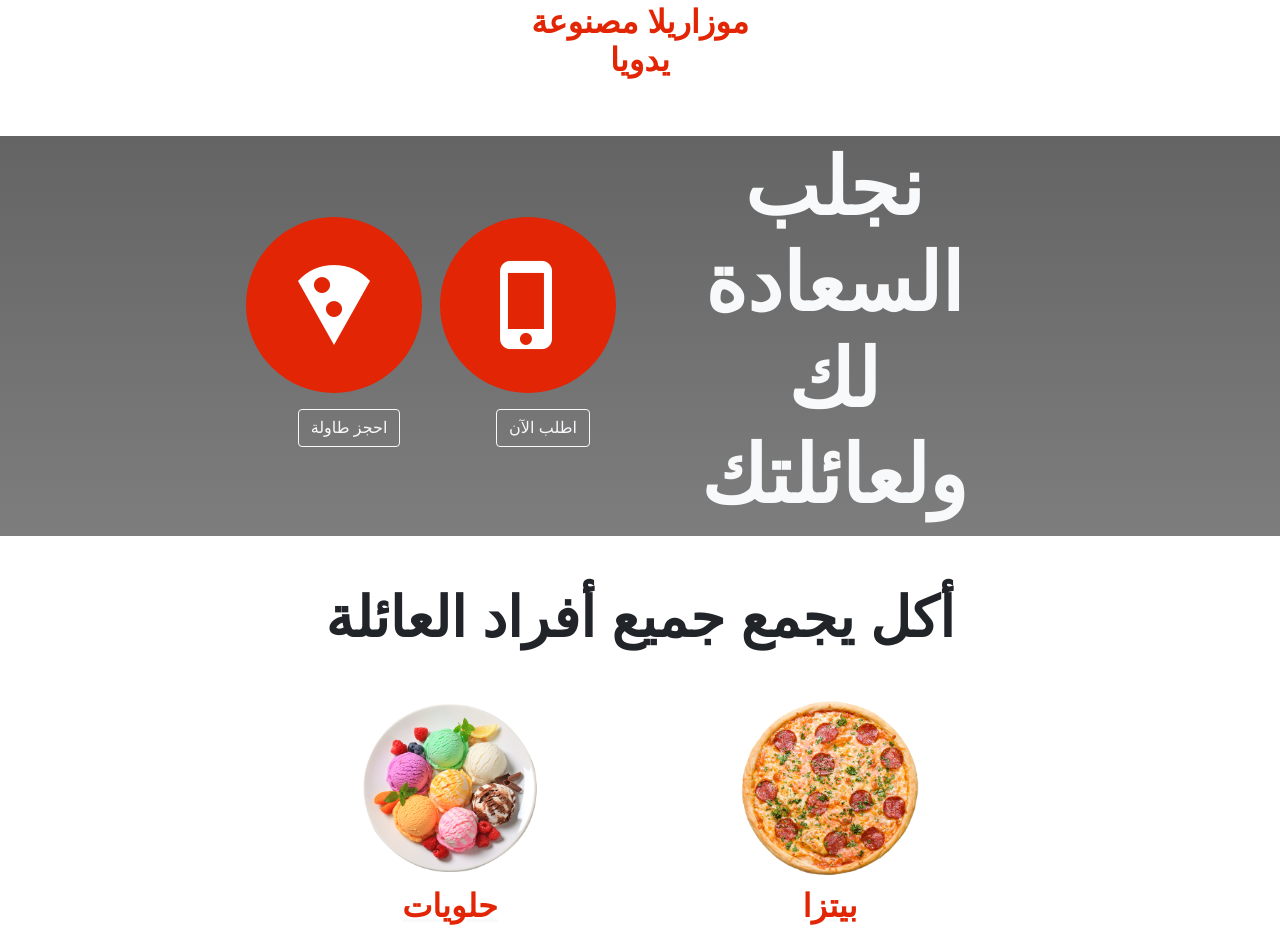
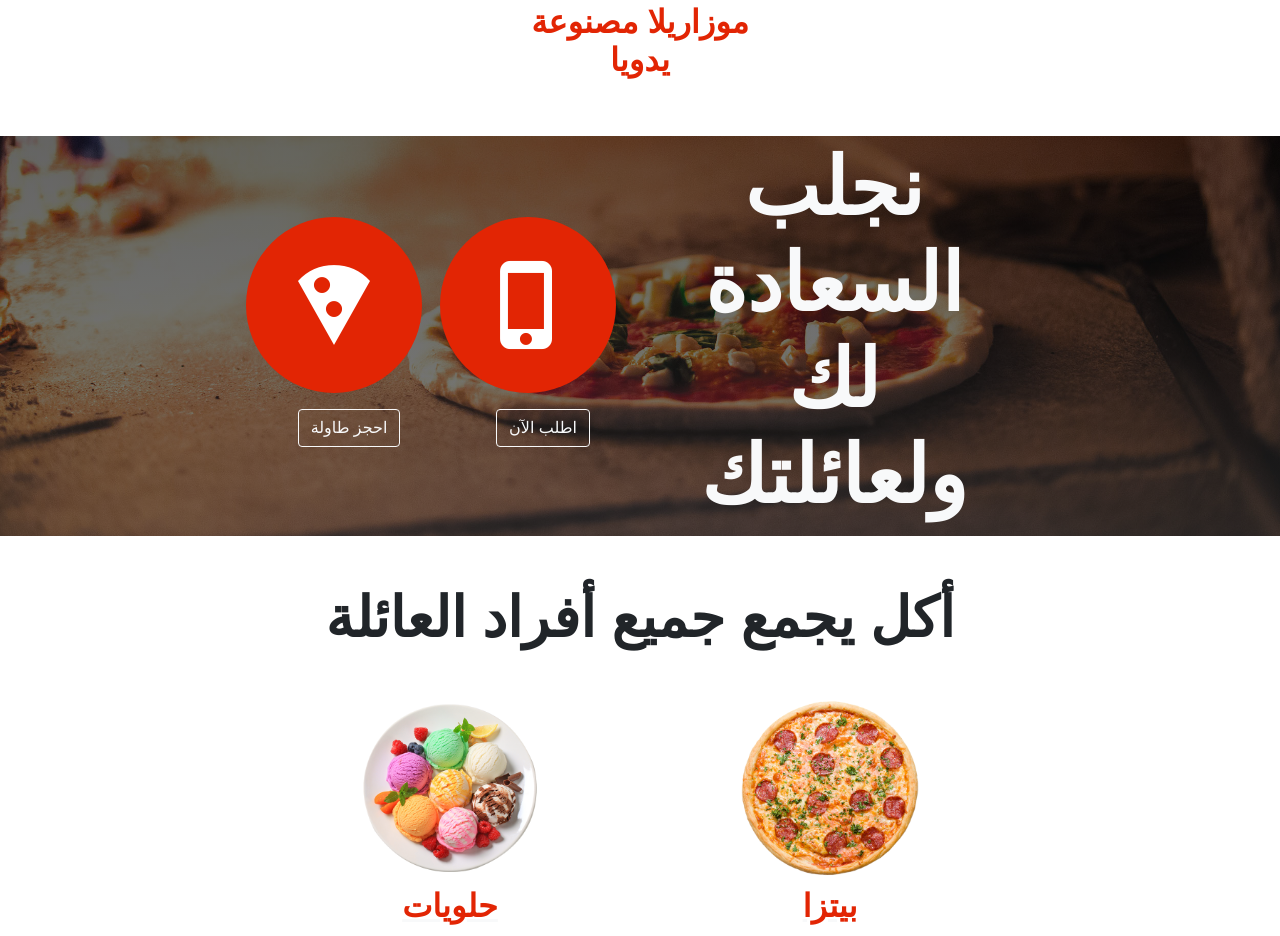
Before and after one commit to litimkhalil/Pizzeria, a plain HTML site: page index.html in a window 1280 px wide. Shown: the part 912-1848 px from the top of the page. Drawn offline with nearby package versions, Linux system fonts and the light colour scheme; the site is published under a folder, as on GitHub Pages, so addresses that start at the root find nothing.

Commit message:
Update styles.css

```diff
--- a/css/styles.css
+++ b/css/styles.css
@@ -47,7 +47,7 @@ a:hover {
 /* Order Section */
 .bg-image-order {
   background: linear-gradient(rgba(0, 0, 0, 0.609), #2f2f2f9f),
-    url(/img/Order.jpg);
+    url(img/Order.jpg);
   min-height: 400px;
   background-position: center;
   background-size: cover;
```
